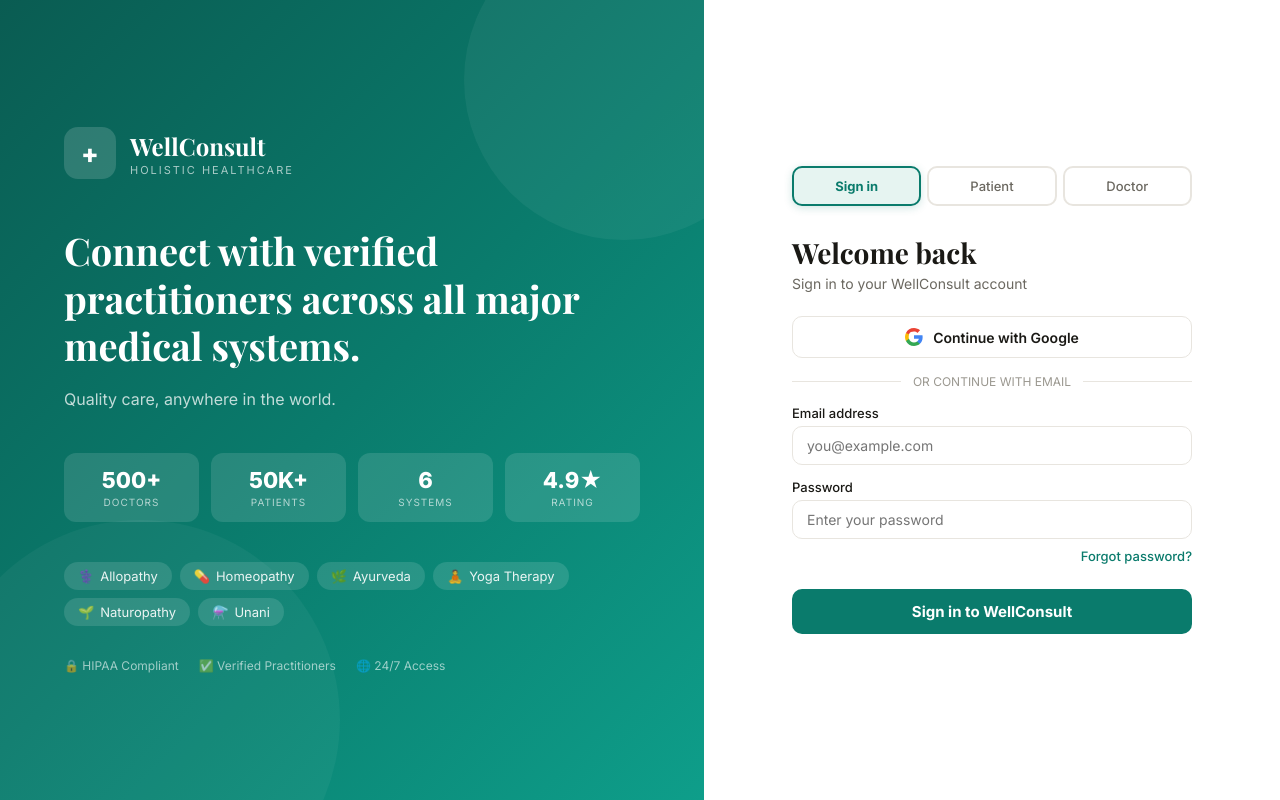
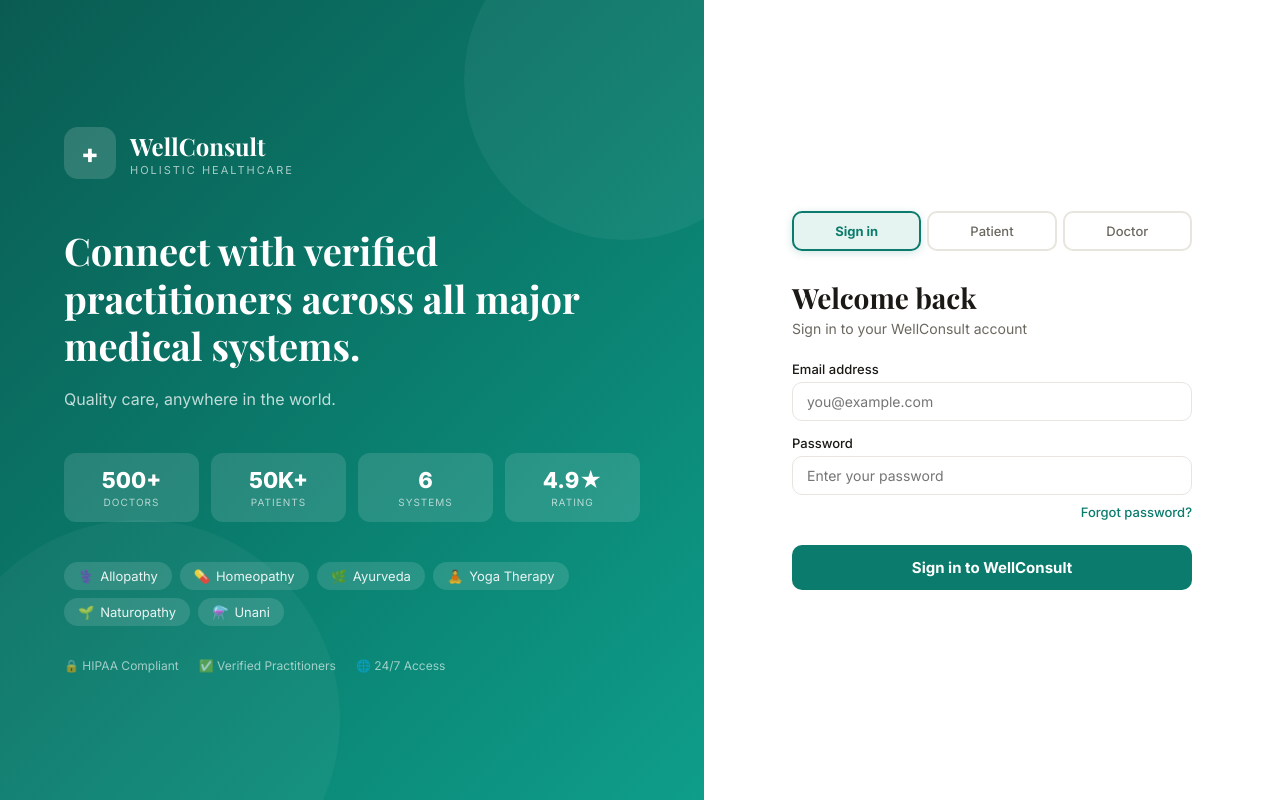
Before and after one commit to informaticaabhishek79/wellconsult-web, a React (Vite) app: page / in a window 1280 px wide. Built offline with nearby package versions, Linux system fonts and the light colour scheme.

Commit message:
remove: Google OAuth button

```diff
--- a/src/pages/AuthPage.tsx
+++ b/src/pages/AuthPage.tsx
@@ -303,18 +303,6 @@ export default function AuthPage() {
               <>
                 <h2 style={{ fontFamily:'var(--font-display)', fontSize:28, fontWeight:700, color:'var(--text-primary)', marginBottom:4 }}>Welcome back</h2>
                 <p style={{ fontSize:14, color:'var(--text-secondary)', marginBottom:24 }}>Sign in to your WellConsult account</p>
-                {/* Google OAuth */}
-                <a href="https://wellconsult-backend.onrender.com/api/v1/auth/google" style={{ display:'flex', alignItems:'center', justifyContent:'center', gap:10, padding:'11px', borderRadius:'var(--r-md)', border:'1.5px solid var(--border)', background:'#fff', fontSize:14, fontWeight:600, color:'var(--text-primary)', cursor:'pointer', marginBottom:16, textDecoration:'none' }}>
-                  <svg width="18" height="18" viewBox="0 0 18 18"><path fill="#4285F4" d="M17.64 9.2c0-.637-.057-1.251-.164-1.84H9v3.481h4.844c-.209 1.125-.843 2.078-1.796 2.716v2.259h2.908c1.702-1.567 2.684-3.875 2.684-6.615z"/><path fill="#34A853" d="M9 18c2.43 0 4.467-.806 5.956-2.184l-2.908-2.259c-.806.54-1.837.86-3.048.86-2.344 0-4.328-1.584-5.036-3.711H.957v2.332A8.997 8.997 0 0 0 9 18z"/><path fill="#FBBC05" d="M3.964 10.706A5.41 5.41 0 0 1 3.682 9c0-.593.102-1.17.282-1.706V4.962H.957A8.996 8.996 0 0 0 0 9c0 1.452.348 2.827.957 4.038l3.007-2.332z"/><path fill="#EA4335" d="M9 3.58c1.321 0 2.508.454 3.44 1.345l2.582-2.58C13.463.891 11.426 0 9 0A8.997 8.997 0 0 0 .957 4.962L3.964 6.294C4.672 4.169 6.656 3.58 9 3.58z"/></svg>
-                  Continue with Google
-                </a>
-
-                <div style={{ display:'flex', alignItems:'center', gap:12, marginBottom:16 }}>
-                  <div style={{ flex:1, height:1, background:'var(--border)' }}/>
-                  <span style={{ fontSize:12, color:'var(--text-muted)', whiteSpace:'nowrap' }}>OR CONTINUE WITH EMAIL</span>
-                  <div style={{ flex:1, height:1, background:'var(--border)' }}/>
-                </div>
-
                 <form onSubmit={handleLogin}>
                   <Field label="Email address" type="email" placeholder="you@example.com" value={email} onChange={setEmail} />
                   <Field label="Password" type="password" placeholder="Enter your password" value={password} onChange={setPassword} />
```
